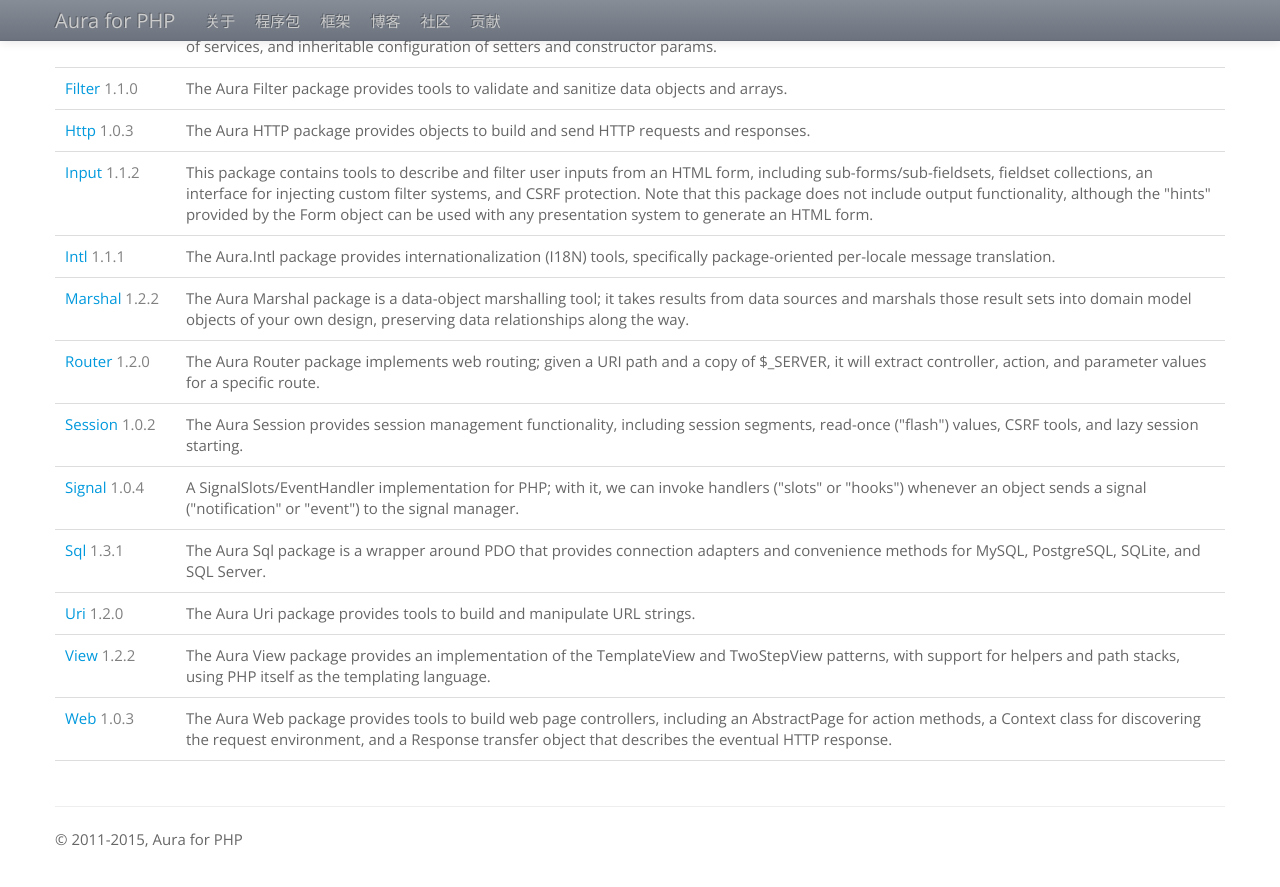
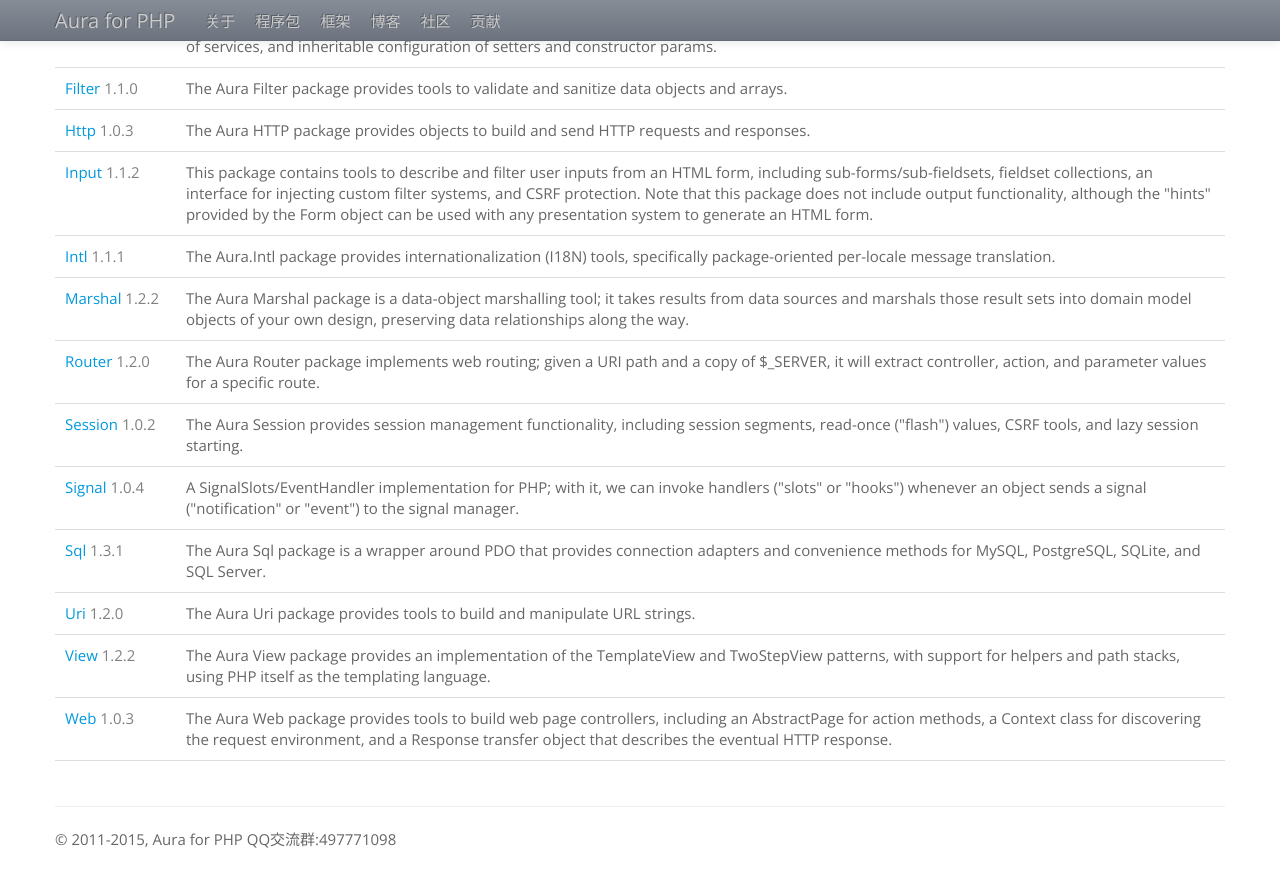
Before and after one commit to lcp0578/auraphp.cn, a Jekyll site: the page built from index.html, in a window 1280 px wide and 900 px high, scrolled down 1904 px. Shown: the top 887 px of the window. Built offline with Jekyll 4.4.1, drawn with Linux system fonts in a browser that asks for light colours; nearby versions of some CDN libraries; comment, search, counter and statistics services are not loaded.

Commit message:
增加了QQ交流群
增加了QQ交流群

```diff
--- a/_layouts/site.html
+++ b/_layouts/site.html
@@ -80,7 +80,7 @@
             <hr />
 
             <footer>
-                <p>&copy; 2011-2015, Aura for PHP
+                <p>&copy; 2011-2015, Aura for PHP QQ交流群:497771098
                     <script type="text/javascript">
                         var sc_project=9117595;
                         var sc_invisible=0;
```
